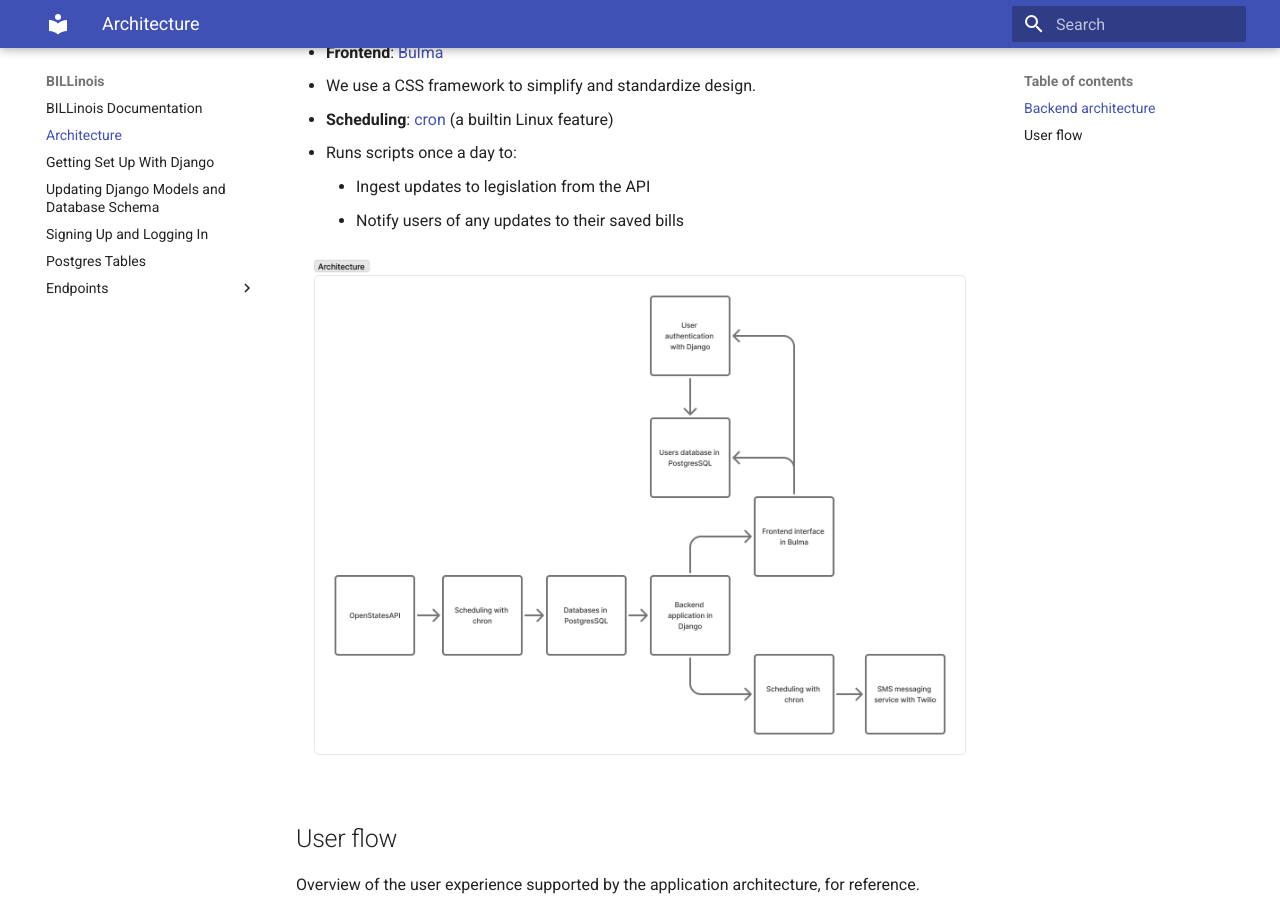
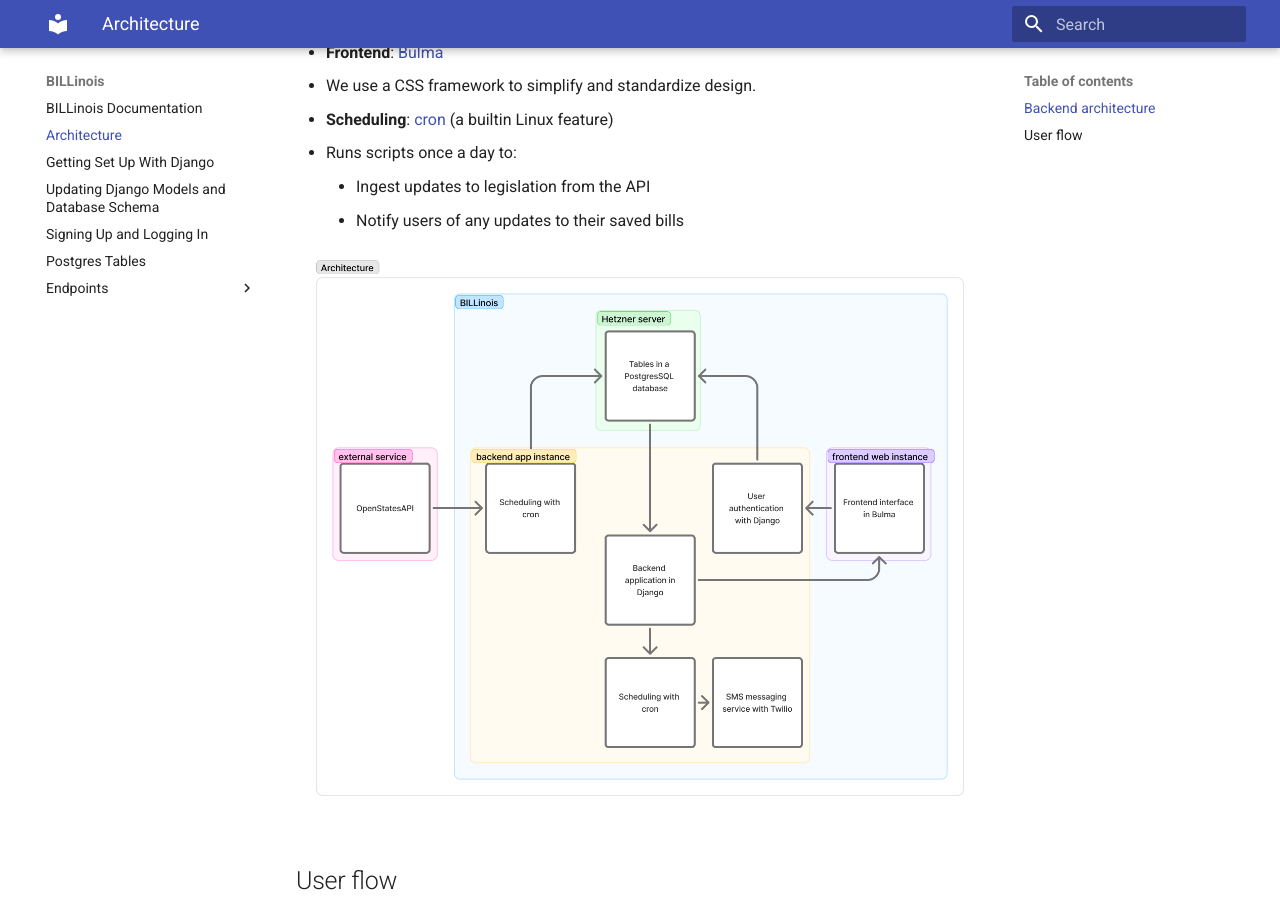
Before and after one commit to uchicago-capp-30320/BILLinois, an MkDocs documentation site: the page built from docs/01-architecture.md, in a window 1280 px wide and 900 px high, scrolled down 551 px. Built offline with MkDocs 1.6.1 and Material for MkDocs 9.7.7, drawn with Linux system fonts in a browser that asks for light colours.

Commit message:
update architecture diagram

```diff
--- a/docs/01-architecture.md
+++ b/docs/01-architecture.md
@@ -19,7 +19,7 @@ Start here for an overview of the applications we use to support BILLinois.
     * Ingest updates to legislation from the API
     * Notify users of any updates to their saved bills
 
-![image-20250501112854222](image-20250501112854222.png)
+![Architecture diagram](architecture.png)
 
 ## User flow
 
```
Also changed, not shown: other parts of docs/01-architecture.md (+1 -1 lines), docs/architecture.png (added), docs/image-20250501112854222.png (deleted).
